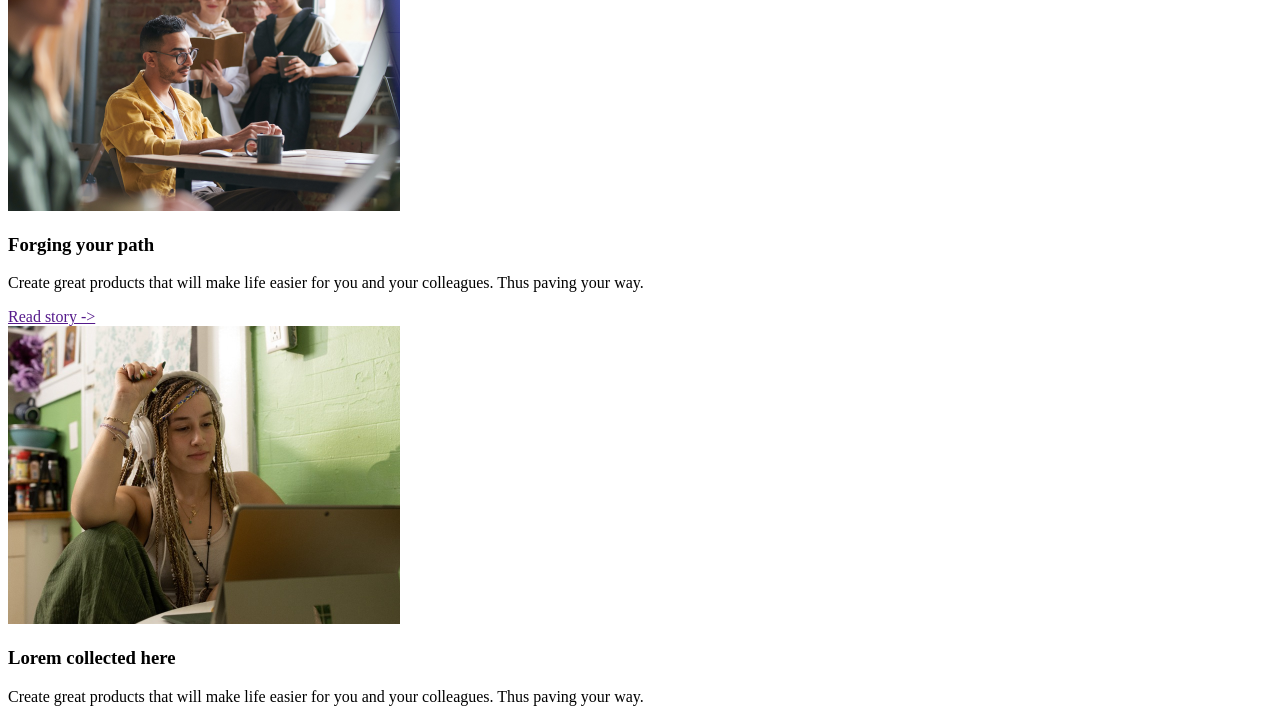
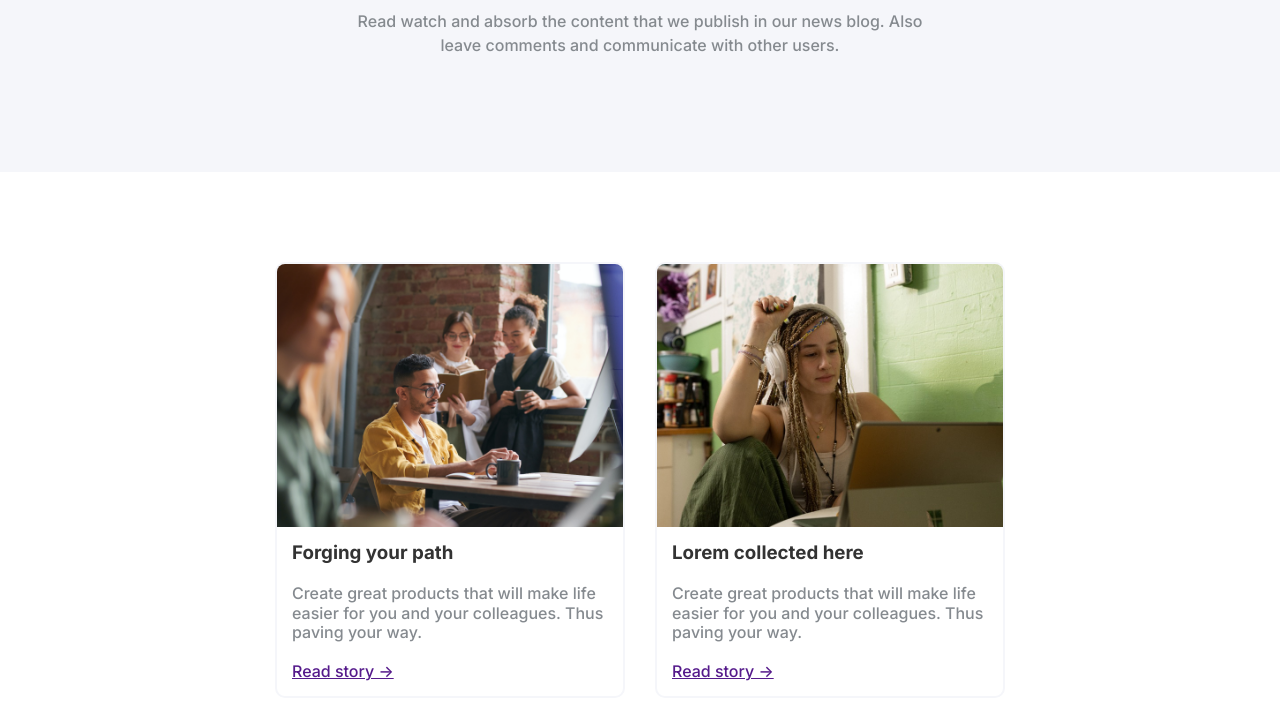
Before and after one commit to tarunregmi/figma_to_web, a plain HTML site: page index.html in a window 1280 px wide. Shown: the part 339-1058 px from the top of the page. Drawn offline with Linux system fonts and the light colour scheme.

Commit message:
update css link

```diff
--- a/index.html
+++ b/index.html
@@ -3,7 +3,7 @@
 <head>
 <meta charset="UTF-8">
 <meta name="viewport" content="width=device-width, initial-scale=1.0">
-<link rel="stylesheet" href="./new.css">
+<link rel="stylesheet" href="./assets/css/main.css">
 <title>Assignment (Figma to WEB)</title>
 </head>
 <body>
```
